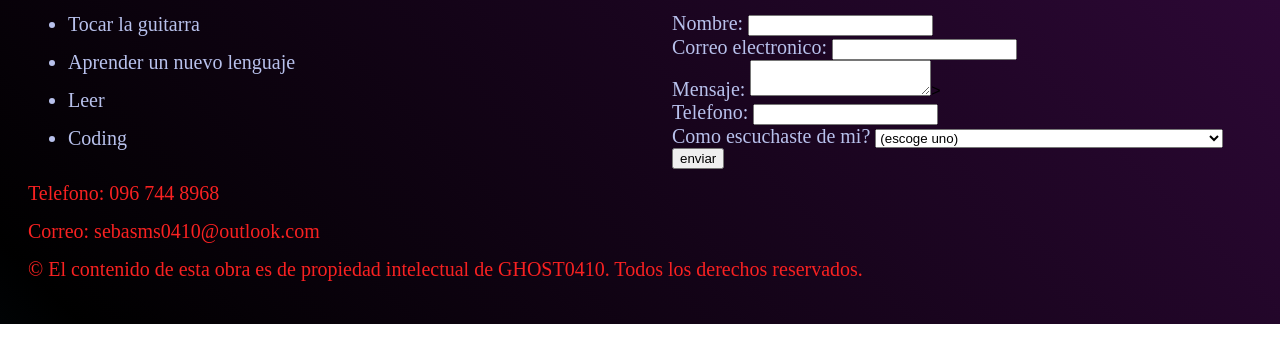
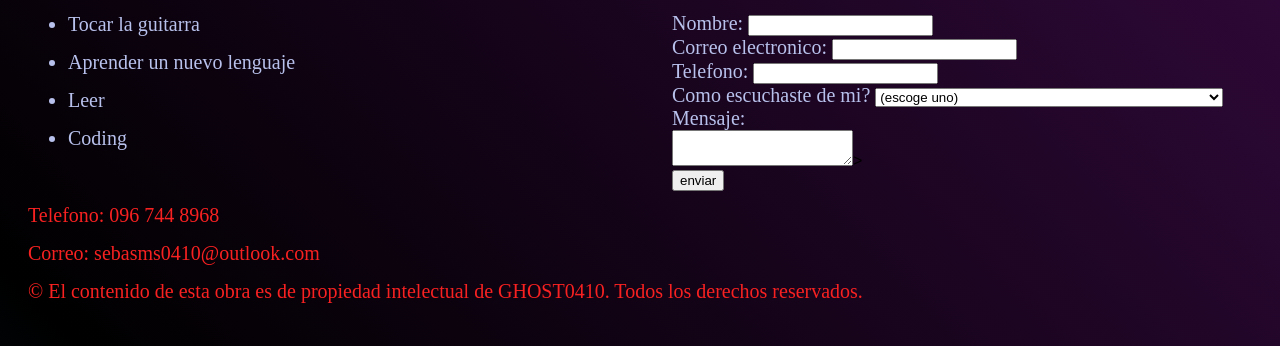
Before and after one commit to Ghost04102002/Curriculum, a plain HTML site: page index.html in a window 1280 px wide. Shown: the part 1743-2089 px from the top of the page. Before the commit the page ends 2067 px from the top, so only its background shows below. Drawn offline with Linux system fonts and the light colour scheme.

Commit message:
minor update

```diff
--- a/index.html
+++ b/index.html
@@ -72,7 +72,6 @@
             <form>
                 <label for="nombre">Nombre: </label><input type="text" id="nombre" name="nombre" required><br>
                 <label for="email">Correo electronico: </label><input type="email" id="email" name="email" required><br>
-                <label for="mensaje">Mensaje: </label><textarea type="text" id="mensaje" name="mensaje" required></textarea>><br>
                 <label for="telefono">Telefono: </label><input type="tel" id="telefono" name="telefono" required><br>
                 <label for="referrer">Como escuchaste de mi?
                     <select id="referrer" name="referrer">
@@ -86,6 +85,8 @@
                       <option value="7">Otros</option>
                     </select>
                 </label><br>
+                <label for="mensaje">Mensaje: </label><br>
+                <textarea type="text" id="mensaje" name="mensaje" required></textarea>><br>
                 <input type="submit" value="enviar"><br>
             </form>
         </section>
```
